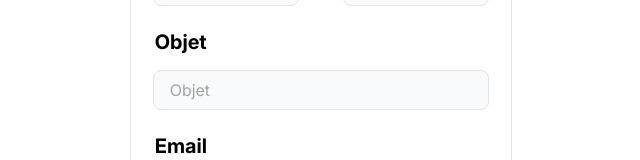
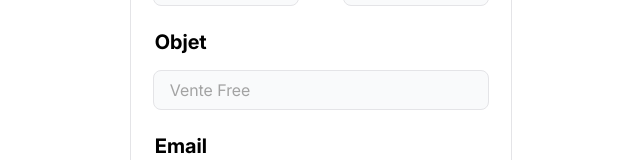
Before and after one commit to Matsuel/portfolio, a Next.js app: page / in a window 1280 px wide. Shown: the part 5505-5665 px from the top of the page, without its empty margins (319-959 px from the left). Built offline with nearby package versions, Linux system fonts and the light colour scheme.

Commit message:
Components Contact, Input -> Edit Input props and add custom placeholder

```diff
--- a/src/components/sections/Contact.tsx
+++ b/src/components/sections/Contact.tsx
@@ -69,7 +69,7 @@ const Contact = () => {
                 </div>
 
                 <Input
-                    placeholder='Objet'
+                    placeholder='Vente Free'
                     registerName='object'
                     register={register}
                     label='Objet'
```
